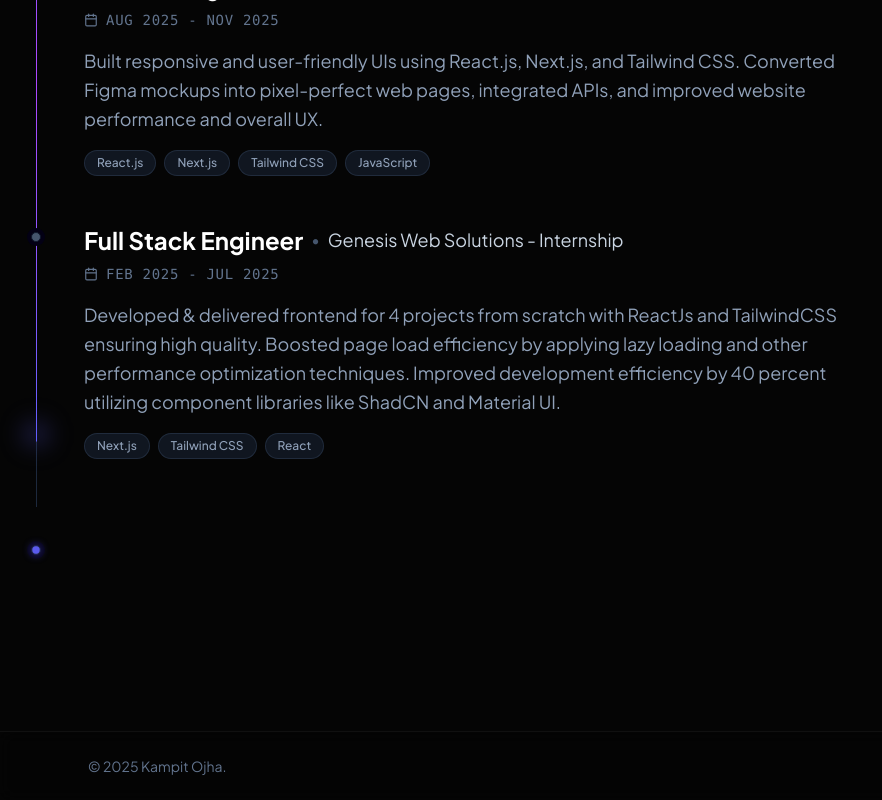
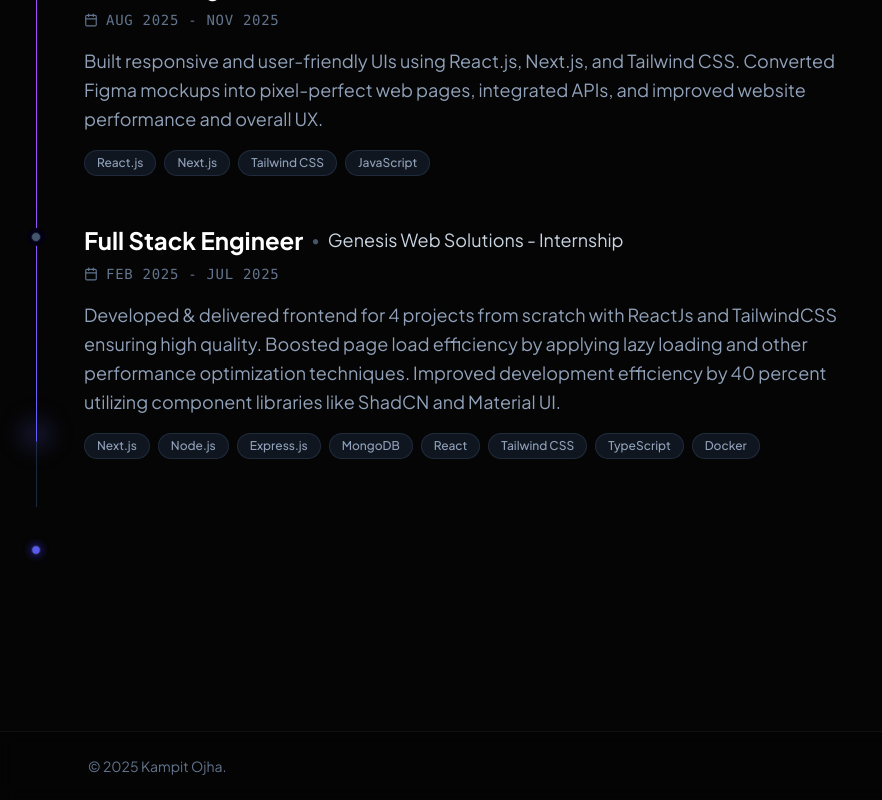
Before and after one commit to kampitojha/Portfolio, a Next.js app: page / in a window 1280 px wide. Shown: the part 1240-2040 px from the top of the page, without its empty margins (0-882 px from the left). Built offline with nearby package versions, Linux system fonts and the light colour scheme.

Commit message:
Update tech stack for Full Stack Engineer role

```diff
--- a/src/components/Experience.tsx
+++ b/src/components/Experience.tsx
@@ -77,7 +77,7 @@ export const Experience: React.FC = () => {
             company="Genesis Web Solutions - Internship"
             period="Feb 2025 - Jul 2025"
             description="Developed & delivered frontend for 4 projects from scratch with ReactJs and TailwindCSS ensuring high quality. Boosted page load efficiency by applying lazy loading and other performance optimization techniques. Improved development efficiency by 40 percent utilizing component libraries like ShadCN and Material UI."
-            tags={['Next.js', 'Tailwind CSS', 'React']}
+            tags={['Next.js', 'Node.js', 'Express.js', 'MongoDB', 'React', 'Tailwind CSS', 'TypeScript', 'Docker']}
         />
 
         {/* Spacer to extend line past the last item */}
```
